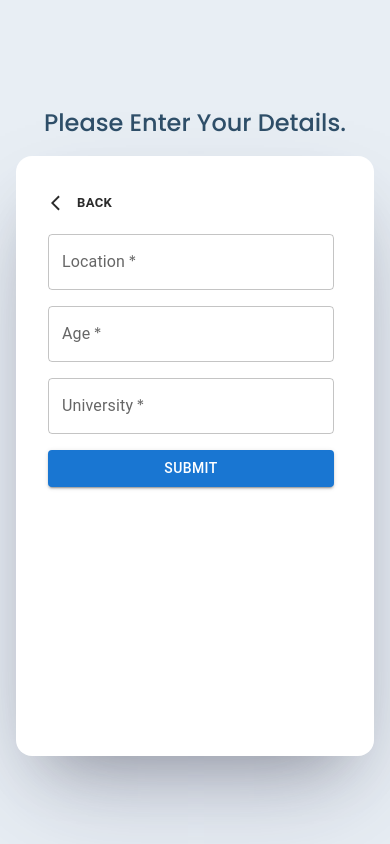
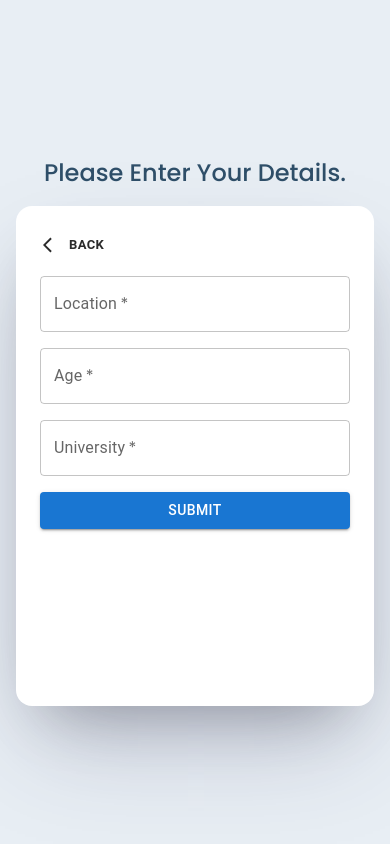
Before and after one commit to nahyansharvin/sample-form, a React (Create React App) app: page /sample-form/2 in a window 390 px wide. Built offline with nearby package versions, Linux system fonts and the light colour scheme.

Commit message:
design fix

```diff
--- a/src/components/formLayout/FormLayout.css
+++ b/src/components/formLayout/FormLayout.css
@@ -29,3 +29,10 @@
     border-radius: 1rem;
     box-shadow: rgba(50, 50, 93, 0.25) 0px 50px 100px -20px, rgba(0, 0, 0, 0.3) 0px 30px 60px -30px;
 }
+
+@media screen and (max-width: 768px){
+    .form-container{
+       min-height: 500px;
+       padding: 1.5rem;
+    }
+}
--- a/src/pages/Forms.css
+++ /dev/null
@@ -1,3 +0,0 @@
-.form-wrapper{
-    margin-right: 0.5rem;
-}
--- a/src/pages/forms/form1/Form1.js
+++ b/src/pages/forms/form1/Form1.js
@@ -1,5 +1,4 @@
 import React, { useContext } from 'react'
-import '../../Forms.css'
 import { useNavigate } from 'react-router-dom'
 
 //Form validators
--- a/src/pages/forms/form2/Form2.js
+++ b/src/pages/forms/form2/Form2.js
@@ -1,5 +1,4 @@
 import React, { useContext } from 'react'
-import '../../Forms.css'
 import { useNavigate } from 'react-router-dom'
 
 //Form validators
--- a/src/pages/success/Success.css
+++ b/src/pages/success/Success.css
@@ -2,6 +2,7 @@
     display: flex;
     align-items: center;
     justify-content: center;
+    padding: 2rem;
     height: 100vh;
     width: 100vw;
     background-color: var(--background-color);
```
